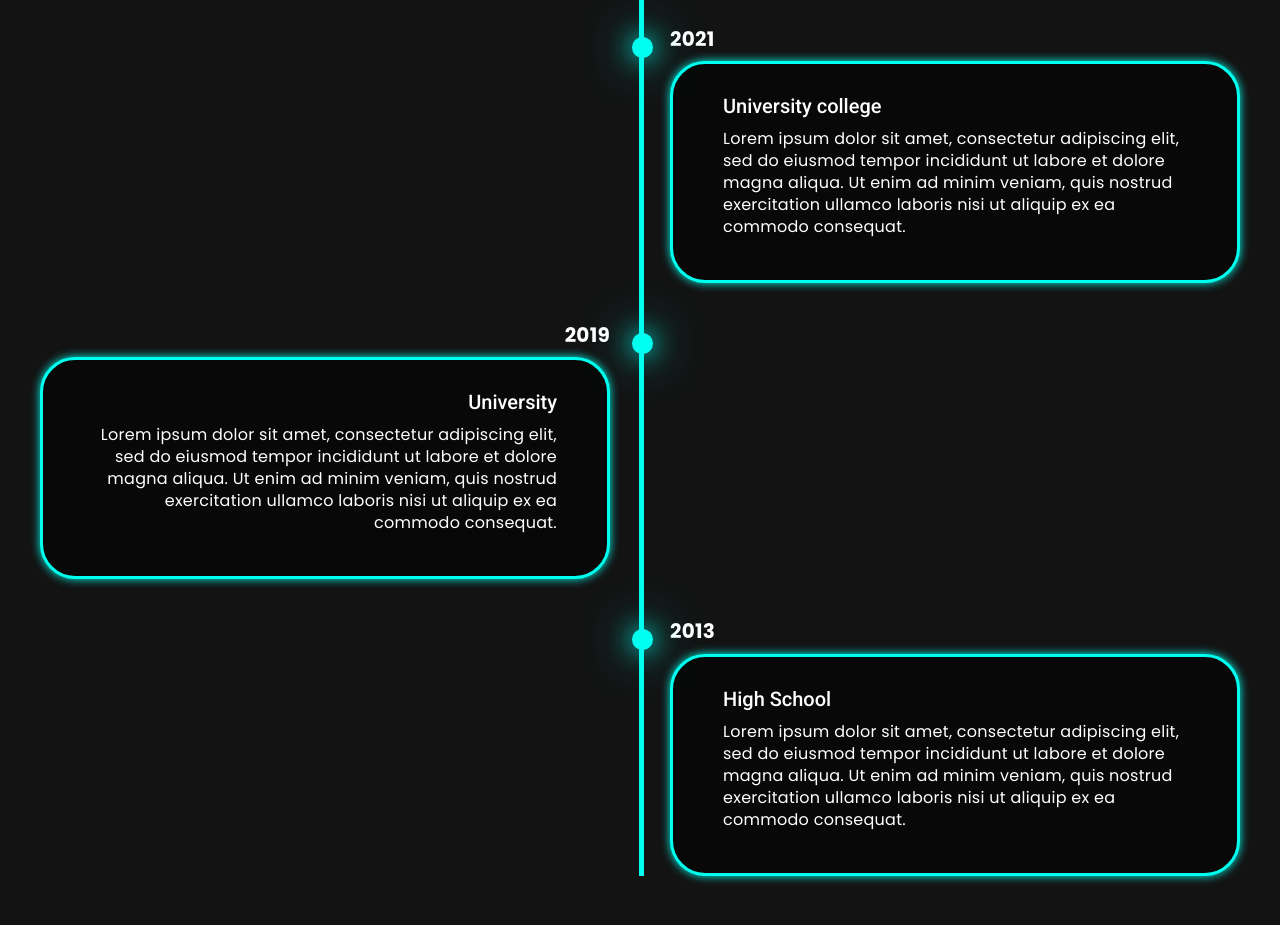
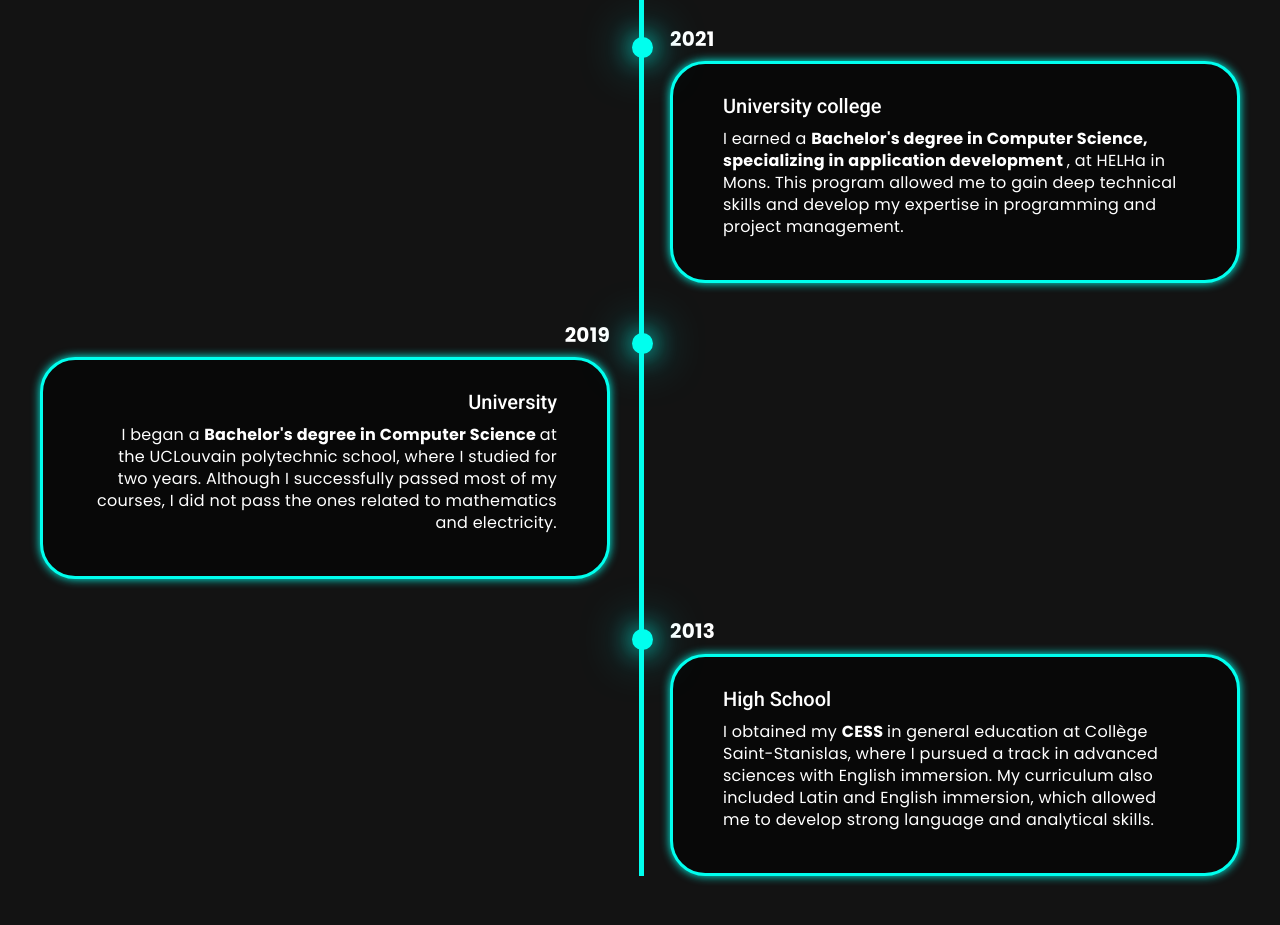
Before and after one commit to Antoinehrt/Portfolio, an Angular app: page / in a window 1280 px wide. Shown: the part 1300-2225 px from the top of the page. Built offline with nearby package versions, Linux system fonts and the light colour scheme.

Commit message:
feat(RealInfo): create the first draft for the formation information

```diff
--- a/src/app/pages/education/education.component.html
+++ b/src/app/pages/education/education.component.html
@@ -7,9 +7,7 @@
       </div>
       <div class="timeline-content">
         <h3>{{ item.name }}</h3>
-        <p>
-          {{ item.description }}
-        </p>
+        <p [innerHTML]="item.description"></p>
       </div>
     </div>
   </ng-template>
--- a/src/app/pages/education/education.component.ts
+++ b/src/app/pages/education/education.component.ts
@@ -15,18 +15,14 @@ import {CommonModule, NgFor, NgForOf} from "@angular/common";
 })
 export class EducationComponent {
   timelineItems: TimelineItem[] = [
-    {name: 'High School', date: new Date('2013'), description: 'Lorem ipsum dolor sit amet, consectetur adipiscing elit, sed do eiusmod tempor incididunt ut\n' +
-        '      labore et dolore magna aliqua. Ut enim ad minim veniam, quis nostrud exercitation ullamco laboris nisi ut aliquip\n' +
-        '      ex ea commodo consequat.'},
-    {name: 'University', date: new Date('2019'), description: 'Lorem ipsum dolor sit amet, consectetur adipiscing elit, sed do eiusmod tempor incididunt ut\n' +
-        '      labore et dolore magna aliqua. Ut enim ad minim veniam, quis nostrud exercitation ullamco laboris nisi ut aliquip\n' +
-        '      ex ea commodo consequat.'},
-    {name: 'University college', date: new Date('2021'), description: 'Lorem ipsum dolor sit amet, consectetur adipiscing elit, sed do eiusmod tempor incididunt ut\n' +
-        '      labore et dolore magna aliqua. Ut enim ad minim veniam, quis nostrud exercitation ullamco laboris nisi ut aliquip\n' +
-        '      ex ea commodo consequat.'},
-    {name: 'Internship', date: new Date('2024'), description: 'Lorem ipsum dolor sit amet, consectetur adipiscing elit, sed do eiusmod tempor incididunt ut\n' +
-        '      labore et dolore magna aliqua. Ut enim ad minim veniam, quis nostrud exercitation ullamco laboris nisi ut aliquip\n' +
-        '      ex ea commodo consequat.'}
+    {name: 'High School', date: new Date('2013'), description: 'I obtained my <b> CESS </b> in general education at Collège Saint-Stanislas, where I pursued a track in advanced sciences with English immersion. ' +
+        'My curriculum also included Latin and English immersion, which allowed me to develop strong language and analytical skills.'},
+    {name: 'University', date: new Date('2019'), description: 'I began a <b> Bachelor\'s degree in Computer Science </b> at the UCLouvain polytechnic school, where I studied for two years. ' +
+        'Although I successfully passed most of my courses, I did not pass the ones related to mathematics and electricity.'},
+    {name: 'University college', date: new Date('2021'), description: 'I earned a <b> Bachelor\'s degree in Computer Science, specializing in application development </b>, at HELHa in Mons. ' +
+        'This program allowed me to gain deep technical skills and develop my expertise in programming and project management.'},
+    {name: 'Internship', date: new Date('2024'), description: 'I completed a <b> 3-month internship at ETNIC </b>, where I participated in the development of a <b> RAG </b>. ' +
+        'This internship enabled me to apply my theoretical knowledge in a professional context while working as part of a team on a concrete project.'}
   ];
 
 }
```
Also changed, not shown: src/app/pages/education/education.component.css (line endings or trailing spaces).
